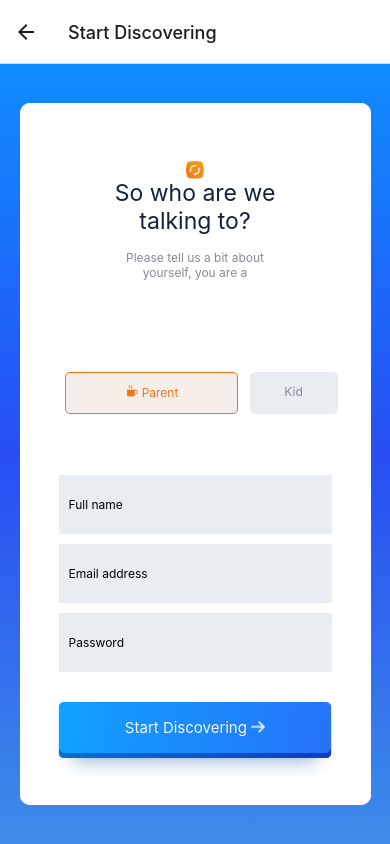
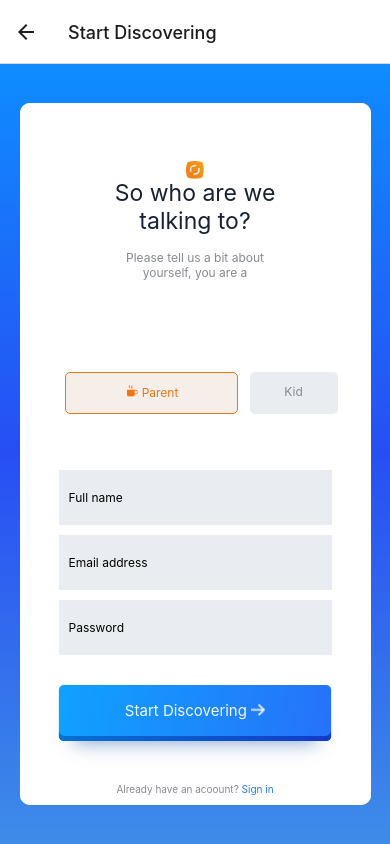
Before and after one commit to morgajer2/KidGuard, a React Native app: screen /WhoRU in a window 390 px wide. Built offline with nearby package versions, Linux system fonts and the light colour scheme.

Commit message:
added sign in button

```diff
--- a/pages/whoRU.js
+++ b/pages/whoRU.js
@@ -66,6 +66,7 @@ export const WhoRUScreen = ({ navigation }) => {
                                 </ImageBackground>
                             </TouchableOpacity>
                         </View>
+                        <Text style={{ color: gray_color, fontSize: 10, alignSelf:'center', paddingBottom: 10}}>Already have an acoount? <Text style={styles.text_link} onPress={()=>navigation.navigate('SignIn')}>Sign in</Text></Text>
                     </View>
                 ) : (
                     //Kid: (Generate code)
```
